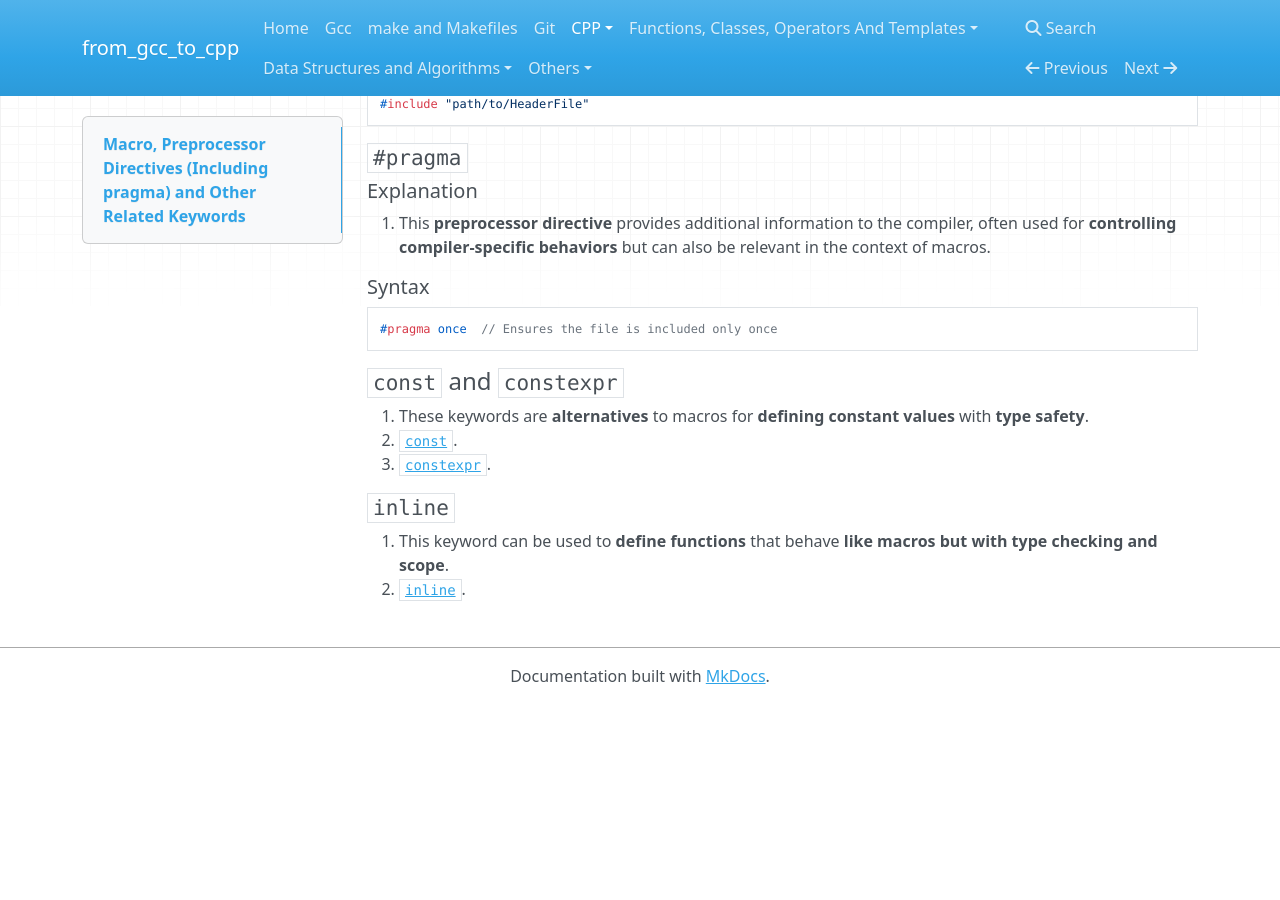
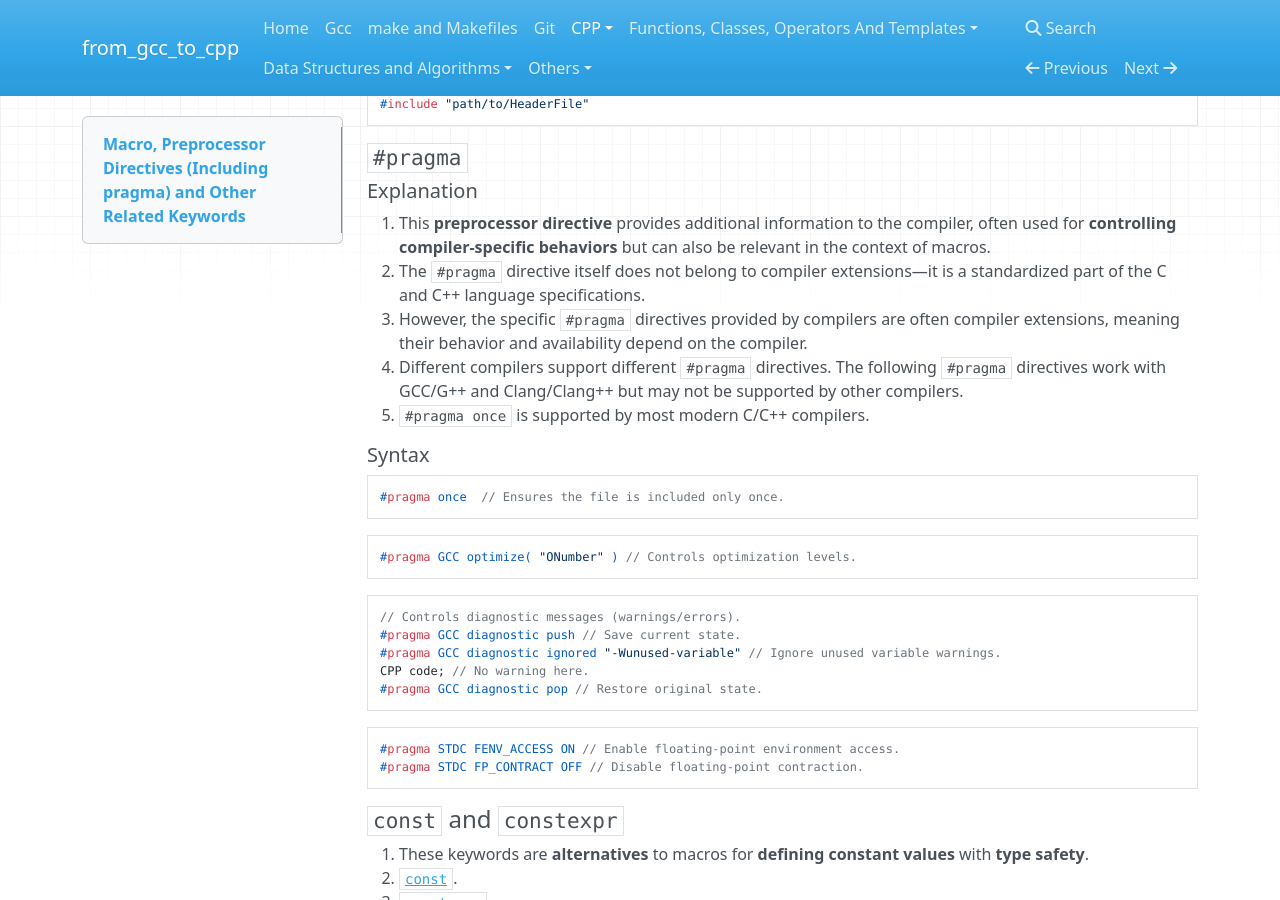
Before and after one commit to 0BananaBig0/from_gcc_to_cpp, an MkDocs documentation site: the page built from docs/MacrosPreprocessorDirectivesAndPragma.md, in a window 1280 px wide and 900 px high, scrolled down 2773 px. Built offline with MkDocs 1.6.1, drawn with Linux system fonts in a browser that asks for light colours; nearby versions of some CDN libraries; before the commit the page ends 3477 px from its top, so only the background shows below that.

Commit message:
supplement the content related to Gcc/G++ and pragma

````diff
--- a/docs/MacrosPreprocessorDirectivesAndPragma.md
+++ b/docs/MacrosPreprocessorDirectivesAndPragma.md
@@ -153,11 +153,35 @@
 
 1. This **preprocessor directive** provides additional information to the compiler, often used for
    **controlling compiler-specific behaviors** but can also be relevant in the context of macros.
+2. The `#pragma` directive itself does not belong to compiler extensions—it is a standardized part
+   of the C and C++ language specifications.
+3. However, the specific `#pragma` directives provided by compilers are often compiler extensions,
+   meaning their behavior and availability depend on the compiler.
+4. Different compilers support different `#pragma` directives. The following `#pragma` directives
+   work with GCC/G++ and Clang/Clang++ but may not be supported by other compilers.
+5. `#pragma once` is supported by most modern C/C++ compilers.
 
 ##### Syntax
 
 ```CPP
-#pragma once  // Ensures the file is included only once
+#pragma once  // Ensures the file is included only once.
+```
+
+```CPP
+#pragma GCC optimize( "ONumber" ) // Controls optimization levels.
+```
+
+```CPP
+// Controls diagnostic messages (warnings/errors).
+#pragma GCC diagnostic push // Save current state.
+#pragma GCC diagnostic ignored "-Wunused-variable" // Ignore unused variable warnings.
+CPP code; // No warning here.
+#pragma GCC diagnostic pop // Restore original state.
+```
+
+```CPP
+#pragma STDC FENV_ACCESS ON // Enable floating-point environment access.
+#pragma STDC FP_CONTRACT OFF // Disable floating-point contraction.
 ```
 
 #### `const` and `constexpr`
````
Also changed, not shown: docs/Gcc.md (+11 -0 lines).
